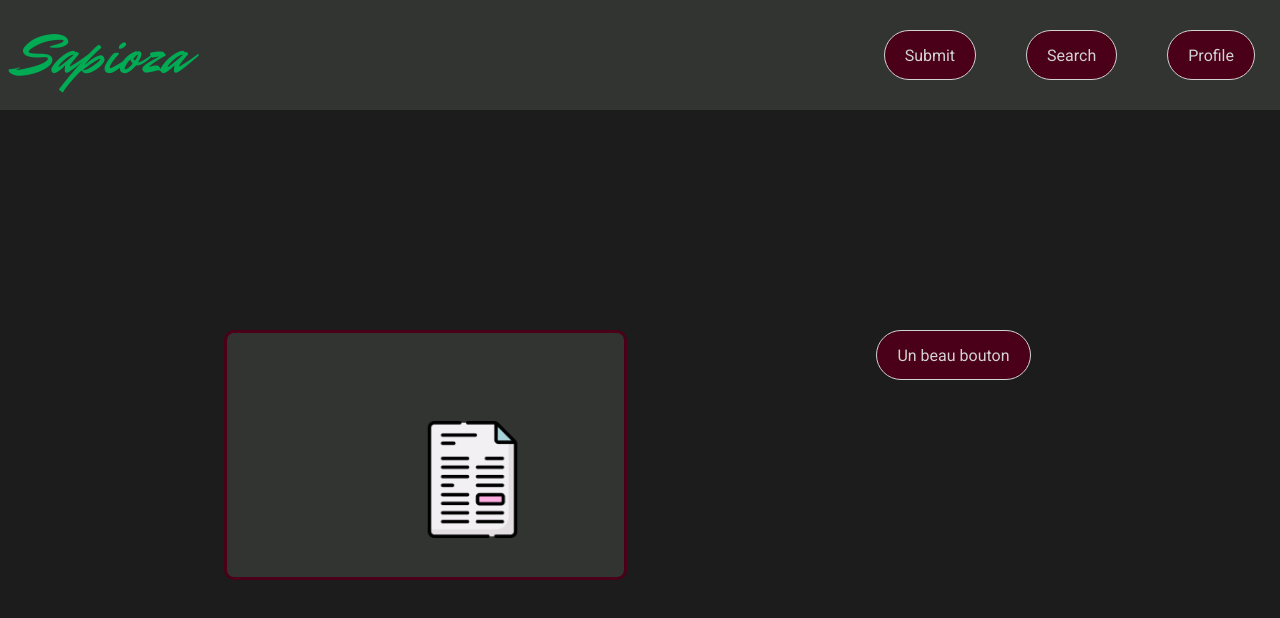
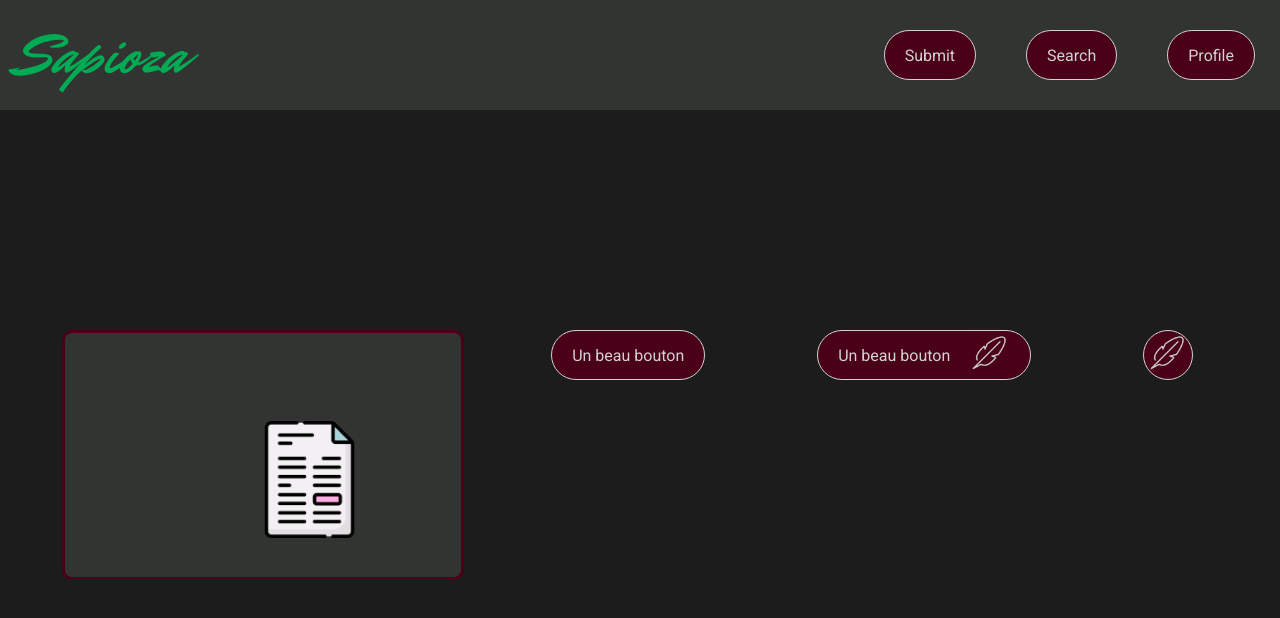
Before and after one commit to DanKleczew/Sapioza_Interface, an Angular app: page /test in a window 1280 px wide. Shown: the top 618 px of the page. Built offline with nearby package versions, Linux system fonts and the light colour scheme; no server answers.

Commit message:
Different buttons shapes

```diff
--- a/src/app/main/header/header.component.ts
+++ b/src/app/main/header/header.component.ts
@@ -1,6 +1,6 @@
 import { Component } from '@angular/core';
 import { RouterLink } from '@angular/router';
-import { ButtonComponent } from "../widgets/button/button.component";
+import { ButtonComponent } from "../widgets/buttons/button/button.component";
 
 @Component({
   selector: 'app-header',
--- a/src/app/main/widgets/button/button.component.scss
+++ b/src/app/main/widgets/buttons/button.component.scss
@@ -1,10 +1,7 @@
 .button-container {
     display: flex;
-    justify-content: center;
     align-items: center;
     height: 50px;
-    padding-left: 20px;
-    padding-right: 20px;
     cursor: pointer;
     background-color: var(--primary-red);
     border-radius: 25px;
@@ -12,6 +9,8 @@
     transition: background-color 0.5s ease;
     margin-left: 25px;
     margin-right: 25px;
+    padding-left: 20px;
+    padding-right: 20px;
 }
 
 .button-container:hover {
@@ -23,3 +22,25 @@ a {
     color: var(--primary-white);
     font-family: var(--links-font);
 }
+
+.classique {
+
+    justify-content: center;
+}
+
+.rich {
+    justify-content: space-between;
+    gap: 20px;
+}
+
+.icon {
+    justify-content: center;
+    border-radius: 100%;
+    padding: 0;
+    width: 50px;
+}
+
+img {
+    height: 40px;
+    filter: invert(0.8);
+}
--- a/src/app/main/widgets/button/button.component.html
+++ b/src/app/main/widgets/buttons/button/button.component.html
@@ -1,5 +1,5 @@
 <a routerLink={{link}}>
-    <div class="button-container">
+    <div class="button-container classique">
         <span><ng-content></ng-content></span>
     </div>
 </a>
--- /dev/null
+++ b/src/app/main/widgets/buttons/icon-button/icon-button.component.html
@@ -0,0 +1,5 @@
+<a routerLink={{link}}>
+    <div class="button-container icon">
+        <figure><img src="{{icon}}"></figure>
+    </div>
+</a>
--- /dev/null
+++ b/src/app/main/widgets/buttons/rich-button/rich-button.component.html
@@ -0,0 +1,6 @@
+<a routerLink={{link}}>
+    <div class="button-container rich">
+        <span><ng-content></ng-content></span>
+        <figure><img src="{{icon}}"></figure>
+    </div>
+</a>
--- a/src/app/test/test.component.html
+++ b/src/app/test/test.component.html
@@ -2,5 +2,11 @@
   <div class="container">
     <app-paper-info [paperId]="42"></app-paper-info>
     <app-button [link]="'/accueil'">Un beau bouton</app-button>
+    <app-rich-button [link]="'/accueil'" [icon]="'/feather.png'">
+      <div>Un beau bouton</div>
+    </app-rich-button>
+    <app-icon-button [link]="'/accueil'" [icon]="'/feather.png'">
+
+    </app-icon-button>
   </div>
 </div>
```
Also changed, not shown: src/app/main/widgets/buttons/button/button.component.ts (added, +14 -0 lines), src/app/main/widgets/buttons/icon-button/icon-button.component.ts (added, +14 -0 lines), src/app/main/widgets/buttons/rich-button/rich-button.component.ts (renamed from src/app/main/widgets/button/button.component.ts, +5 -4 lines), src/app/test/test.component.ts (+4 -2 lines), public/feather.png (added).
